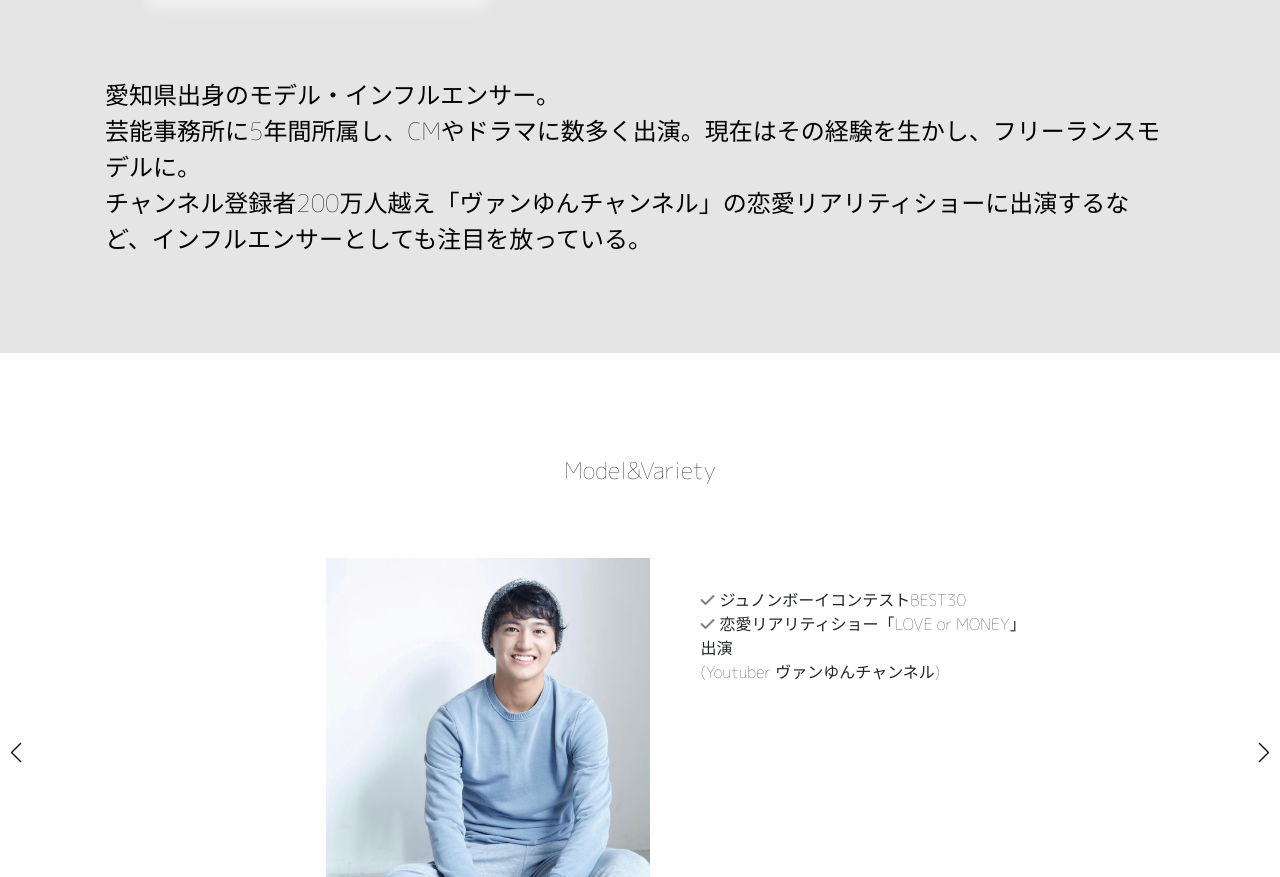
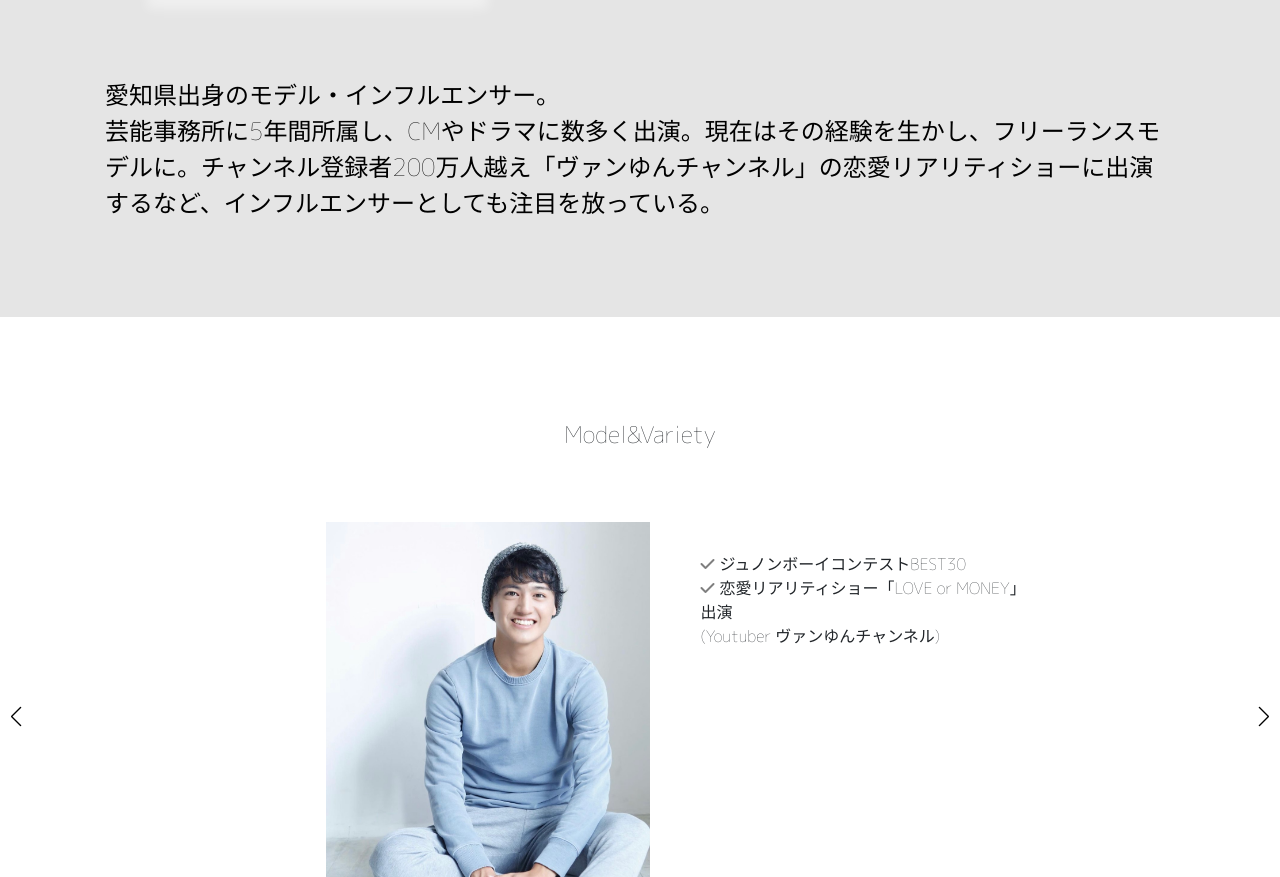
Before and after one commit to officialpages/ryosuke, a plain HTML site: page index.html in a window 1280 px wide. Shown: the part 1099-1976 px from the top of the page. Drawn offline with nearby package versions, Linux system fonts and the light colour scheme; a script that the page names is missing.

Commit message:
fix career html2

```diff
--- a/index.html
+++ b/index.html
@@ -76,7 +76,7 @@
             </div>
             <div class="career__content">
               <p>
-                愛知県出身のモデル・インフルエンサー。<br>芸能事務所に5年間所属し、CMやドラマに数多く出演。現在はその経験を生かし、フリーランスモデルに。<br>チャンネル登録者200万人越え「ヴァンゆんチャンネル」の恋愛リアリティショーに出演するなど、インフルエンサーとしても注目を放っている。
+                愛知県出身のモデル・インフルエンサー。<br>芸能事務所に5年間所属し、CMやドラマに数多く出演。現在はその経験を生かし、フリーランスモデルに。チャンネル登録者200万人越え「ヴァンゆんチャンネル」の恋愛リアリティショーに出演するなど、インフルエンサーとしても注目を放っている。
               </p>
             </div>
           </div>
```
